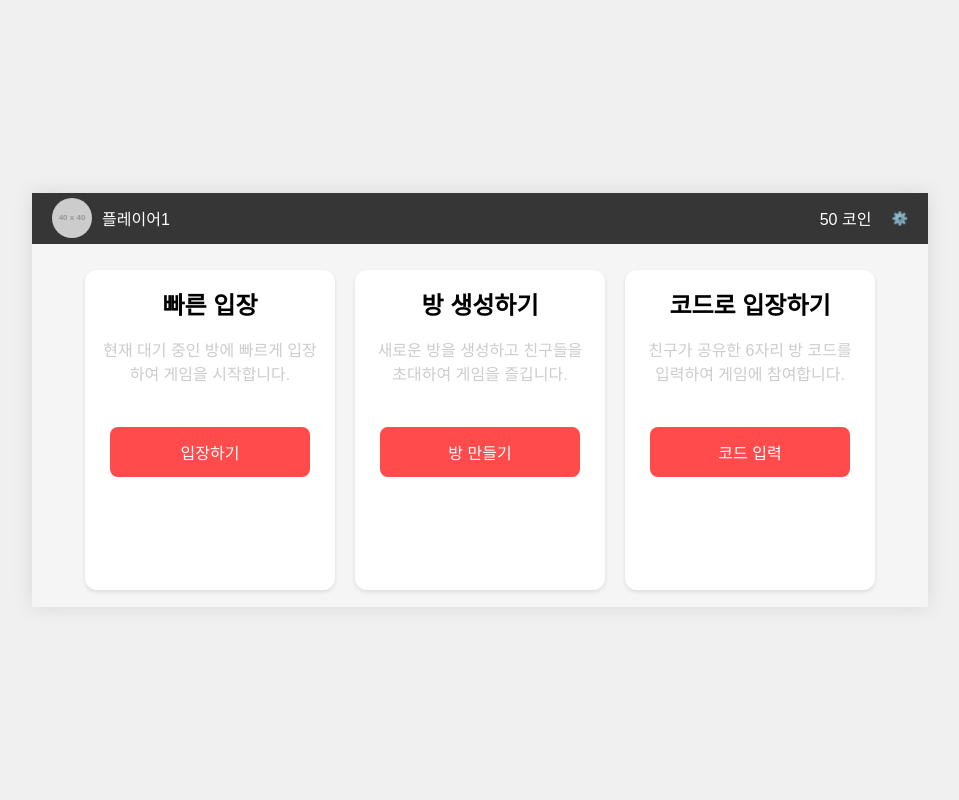
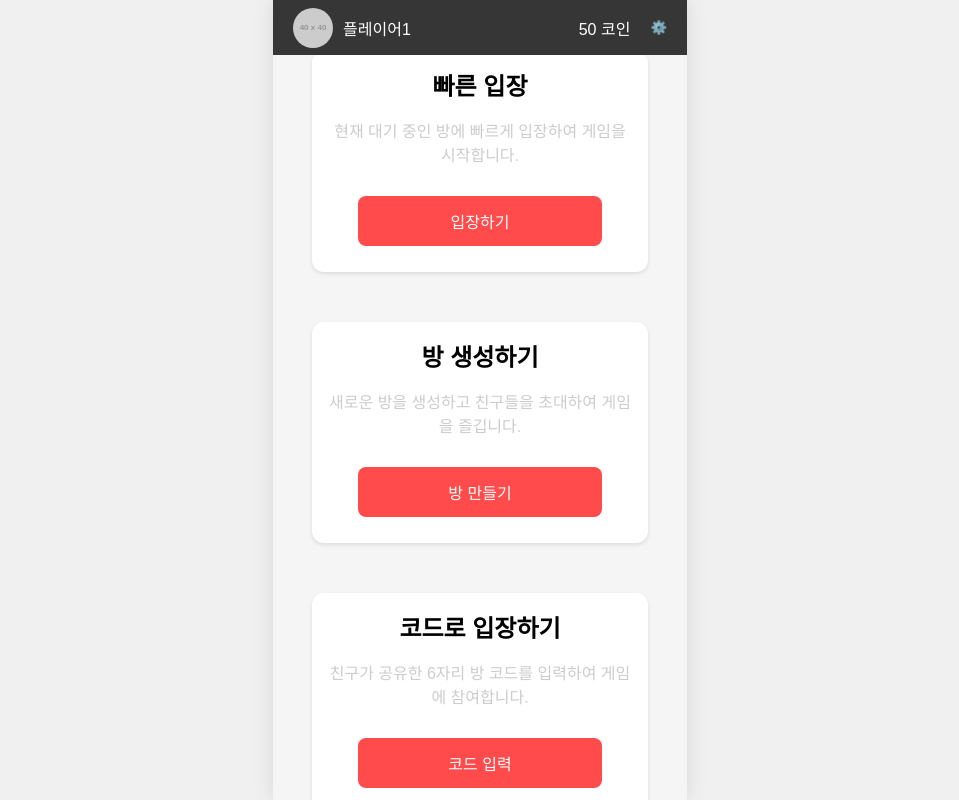
Before and after one commit to jjweidon/cardomoku-frontend, a React (Create React App) app: page /home in a window 1280 px wide. Shown: the whole page, without its empty margins (160-1119 px from the left). Built offline with nearby package versions, Linux system fonts and the light colour scheme; a web font is replaced by a local one.

Commit message:
style(Onboarding): 온보딩 애니메이션 스타일 리팩토링
- 카드 opacity 제거
- 로그인 버튼 음영 추가
- CardRow 두줄로 추가

```diff
--- a/src/components/onboarding/CardBackground.js
+++ b/src/components/onboarding/CardBackground.js
@@ -10,33 +10,41 @@ const slideAnimation = keyframes`
   }
 `;
 
+const slideAnimationReverse = keyframes`
+  0% {
+    transform: translateX(100%);
+  }
+  100% {
+    transform: translateX(-100%);
+  }
+`;
+
 const BackgroundContainer = styled.div`
   position: absolute;
-  top: 0;
-  left: 0;
-  width: 100%;
-  height: 100%;
-  opacity: 0.7;
+  top: 50%;
+  left: 50%;
+  width: 200%;
+  height: 80%;
   overflow: hidden;
+  transform: translate(-50%, -50%) rotate(30deg);
+  display: flex;
+  flex-direction: column;
+  justify-content: center;
+  gap: 10px;
 `;
 
 const CardRow = styled.div`
-  position: absolute;
   display: flex;
   gap: 2rem;
-  padding: 20px;
+  padding: 10px;
   will-change: transform;
-
-  top: 25%;
-  left: 50%;
-  transform: translateY(-50%);
   width: max-content;
-  animation: ${slideAnimation} 200s linear infinite;
+  animation: ${({ rowKey }) => rowKey === 1 ? slideAnimation : slideAnimationReverse} 300s linear infinite;
 `;
 
 const Card = styled.div`
-  width: 130px;
-  height: 180px;
+  width: 70px;
+  height: 120px;
   border-radius: 8px;
   box-shadow: ${({ theme }) => theme.shadows.normal};
   background-image: url(${props => props.$cardImage});
@@ -66,11 +74,6 @@ const generateCards = () => {
     });
   });
 
-//   // O 카드 추가
-//   for (let i = 1; i <= 4; i++) {
-//     cards.push({ suit: 'o', version: i.toString() });
-//   }
-
   return cards;
 };
 
@@ -80,7 +83,7 @@ const CardBackground = () => {
   useEffect(() => {
     const allCards = generateCards();
     const shuffledCards = [...allCards].sort(() => Math.random() - 0.5);
-    setCards(shuffledCards.slice(0, 20));  // 카드 수 조정
+    setCards(shuffledCards.slice(0, 90));  // 카드 수 조정
   }, []);
 
   const getCardImage = (card) => {
@@ -97,10 +100,18 @@ const CardBackground = () => {
 
   return (
     <BackgroundContainer>
-      <CardRow>
+      <CardRow rowKey={1}>
         {[...cards, ...cards, ...cards, ...cards].map((card, index) => (  // 4번 반복하여 더 부드러운 전환
           <Card
-            key={`card-${index}`}
+            key={`card-row1-${index}`}
+            $cardImage={getCardImage(card)}
+          />
+        ))}
+      </CardRow>
+      <CardRow rowKey={2}>
+        {[...cards, ...cards, ...cards, ...cards].map((card, index) => (  // 4번 반복하여 더 부드러운 전환
+          <Card
+            key={`card-row2-${index}`}
             $cardImage={getCardImage(card)}
           />
         ))}
--- a/src/pages/Game.js
+++ b/src/pages/Game.js
@@ -9,10 +9,9 @@ import { useParams } from 'react-router-dom';
 const GameContainer = styled.div`
   width: 100%;
   height: 100%;
-  display: grid;
-  grid-template-columns: minmax(100px, 12%) 1fr minmax(100px, 12%);
-  gap: clamp(2px, 0.8vw, 6px);
-  padding: clamp(2px, 0.8vw, 6px);
+  display: flex;
+  flex-direction: column;
+  padding: 10px;
   background-color: ${({ theme }) => theme.colors.background};
   overflow: hidden;
 `;
@@ -20,7 +19,7 @@ const GameContainer = styled.div`
 const LeftSection = styled.div`
   display: flex;
   flex-direction: column;
-  gap: clamp(4px, 1.5vw, 12px);
+  gap: 10px;
   height: 100%;
 `;
 
@@ -36,10 +35,10 @@ const BoardSection = styled.div`
 const RightSection = styled.div`
   display: flex;
   flex-direction: column;
-  gap: clamp(2px, 0.8vw, 6px);
+  gap: 10px;
   height: 100%;
   overflow: hidden;
-  padding: clamp(2px, 0.8vw, 6px);
+  padding: 10px;
 `;
 
 const Game = () => {
--- a/src/pages/Home.js
+++ b/src/pages/Home.js
@@ -5,23 +5,24 @@ import { useNavigate } from 'react-router-dom';
 const HomeContainer = styled.div`
   width: 100%;
   height: 100%;
-  padding: clamp(10px, 2vw, 20px);
+  padding: 20px;
   padding-top: 60px;
   display: flex;
+  flex-direction: column;
   justify-content: center;
   align-items: center;
-  gap: clamp(10px, 2vw, 20px);
+  gap: 20px;
   background-color: ${({ theme }) => theme.colors.background};
   overflow: hidden;
 `;
 
 const Section = styled.div`
-  width: clamp(200px, 30vw, 250px);
-  height: clamp(280px, 45vh, 320px);
+  width: 90%;
+  height: auto;
   background-color: ${({ theme }) => theme.colors.white};
-  border-radius: clamp(8px, 1.5vw, 12px);
-  padding: clamp(12px, 1.5vw, 16px);
-  margin-bottom: clamp(20px, 4vh, 30px);
+  border-radius: 12px;
+  padding: 16px;
+  margin-bottom: 30px;
   box-shadow: ${({ theme }) => theme.shadows.normal};
   display: flex;
   flex-direction: column;
@@ -35,30 +36,30 @@ const Section = styled.div`
 `;
 
 const SectionTitle = styled.h2`
-  font-size: clamp(1.2rem, 2.5vw, 1.5rem);
+  font-size: 1.5rem;
   color: ${({ theme }) => theme.colors.black};
-  margin-bottom: clamp(12px, 2vh, 16px);
+  margin-bottom: 16px;
   text-align: center;
 `;
 
 const SectionDescription = styled.p`
-  font-size: clamp(0.9rem, 1.8vw, 1rem);
+  font-size: 1rem;
   color: ${({ theme }) => theme.colors.gray};
   text-align: center;
-  margin-bottom: clamp(1.5rem, 3vw, 2rem);
+  margin-bottom: 20px;
 `;
 
 const Button = styled.button`
-  width: clamp(160px, 20vw, 200px);
-  height: clamp(40px, 8vh, 50px);
+  width: 80%;
+  height: 50px;
   background-color: ${({ theme }) => theme.colors.primary};
   color: white;
   border: none;
-  border-radius: clamp(6px, 1vw, 8px);
+  border-radius: 8px;
   cursor: pointer;
-  margin: clamp(8px, 1.5vh, 10px) 0;
+  margin: 10px 0;
   transition: opacity 0.2s;
-  font-size: clamp(0.9rem, 1.8vw, 1rem);
+  font-size: 1rem;
 
   &:hover {
     opacity: 0.9;
@@ -76,40 +77,36 @@ const Modal = styled.div`
   justify-content: center;
   align-items: center;
   z-index: 1000;
-  padding: clamp(16px, 3vh, 24px);
-
-  @media screen and (orientation: landscape) {
-    padding: clamp(12px, 2vw, 20px);
-  }
+  padding: 24px;
 `;
 
 const ModalContent = styled.div`
-  width: clamp(300px, 40vw, 400px);
+  width: 90%;
   max-height: 80vh;
   background-color: white;
-  padding: clamp(20px, 3vw, 30px);
-  border-radius: clamp(8px, 1.5vw, 12px);
+  padding: 30px;
+  border-radius: 12px;
   display: flex;
   flex-direction: column;
   align-items: center;
-  gap: clamp(8px, 1.5vh, 12px);
+  gap: 12px;
 `;
 
 const Input = styled.input`
   width: 100%;
-  height: clamp(35px, 6vh, 40px);
+  height: 40px;
   border: 1px solid ${({ theme }) => theme.colors.gray};
-  border-radius: clamp(4px, 0.8vw, 6px);
+  border-radius: 6px;
   padding: 0 10px;
-  margin: clamp(8px, 1.5vh, 10px) 0;
-  font-size: clamp(0.9rem, 1.8vw, 1rem);
+  margin: 10px 0;
+  font-size: 1rem;
 `;
 
 const GameTypeButton = styled(Button)`
   background-color: #363636;
   width: 90%;
-  height: clamp(35px, 7vh, 45px);
-  margin: clamp(4px, 0.8vh, 6px) 0;
+  height: 45px;
+  margin: 6px 0;
 
   &:hover {
     background-color: #4a4a4a;
@@ -118,7 +115,7 @@ const GameTypeButton = styled(Button)`
 
 const CancelButton = styled(GameTypeButton)`
   background-color: ${({ theme }) => theme.colors.primary};
-  margin-top: clamp(8px, 1.6vh, 12px);
+  margin-top: 12px;
 
   &:hover {
     background-color: ${({ theme }) => theme.colors.primary};
--- a/src/pages/Onboarding.js
+++ b/src/pages/Onboarding.js
@@ -19,13 +19,13 @@ const Title = styled.h1`
   z-index: 3;
 
   img {
-    width: clamp(200px, 100vw, 500px);
+    width: clamp(200px, 50vw, 300px);
     height: auto;
   }
 `;
 
 const KakaoButton = styled.img`
-  width: clamp(200px, 40vw, 300px);
+  width: clamp(100px, 30vw, 200px);
   cursor: pointer;
   z-index: 2;
   transition: transform 0.2s;
@@ -46,6 +46,7 @@ const Onboarding = () => {
   return (
     <OnboardingContainer>
       <CardBackground />
+      <CardBackground />
       <Title>
         <img
           src="/static/logos/logo_text.png"
--- a/src/styles/GlobalStyle.js
+++ b/src/styles/GlobalStyle.js
@@ -22,12 +22,10 @@ const GlobalStyle = createGlobalStyle`
     overflow: hidden;
     background-color: ${({ theme }) => theme.colors.background};
 
-    /* 모바일 최적화 */
     -webkit-overflow-scrolling: touch;
     touch-action: manipulation;
   }
 
-  /* 모바일에서 가로 모드 강제 */
   @media screen and (orientation: portrait) {
     html {
       transform: rotate(-90deg);
@@ -36,6 +34,18 @@ const GlobalStyle = createGlobalStyle`
       height: 100vw;
       position: absolute;
       top: 100%;
+      left: 0;
+    }
+  }
+
+  /* 모바일에서 세로 모드 강제 */
+  @media screen and (orientation: landscape) {
+    html {
+      transform: none;
+      width: 100%;
+      height: 100%;
+      position: static;
+      top: 0;
       left: 0;
     }
   }
@@ -53,16 +63,16 @@ const GlobalStyle = createGlobalStyle`
   #root > div {
     width: 100%;
     height: 100%;
-    max-width: 896px;  /* iPhone 14 Pro Max 가로 해상도 */
-    max-height: 414px; /* iPhone 14 Pro Max 세로 해상도 */
+    max-width: 414px;  /* iPhone 14 Pro Max 세로 해상도 */
+    max-height: 896px; /* iPhone 14 Pro Max 가로 해상도 */
     background-color: ${({ theme }) => theme.colors.background};
     position: relative;
     overflow: hidden;
     box-shadow: 0 0 20px rgba(0, 0, 0, 0.1);
   }
 
-  /* 모바일 가로 모드 최적화 */
-  @media screen and (max-width: 896px) {
+  /* 모바일 세로 모드 최적화 */
+  @media screen and (max-width: 414px) {
     html {
       font-size: 14px;
     }
@@ -72,7 +82,7 @@ const GlobalStyle = createGlobalStyle`
     }
   }
 
-  @media screen and (max-width: 667px) {
+  @media screen and (max-width: 375px) {
     html {
       font-size: 12px;
     }
```
